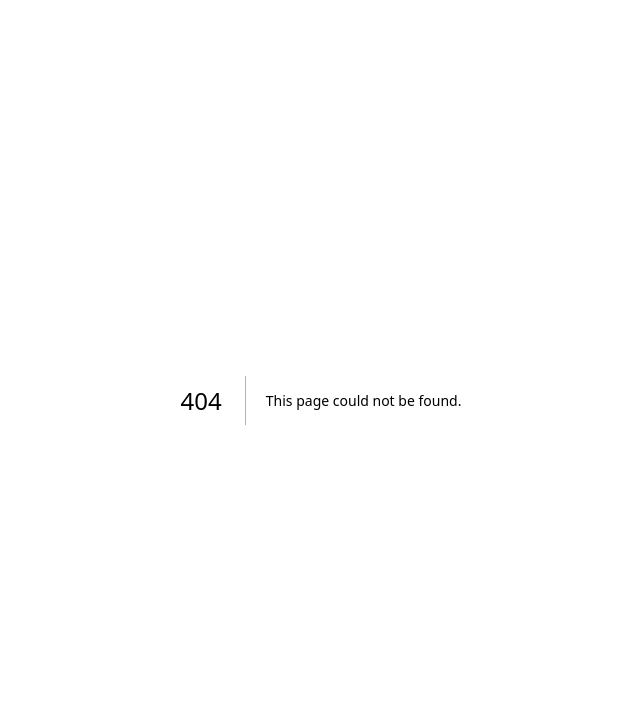
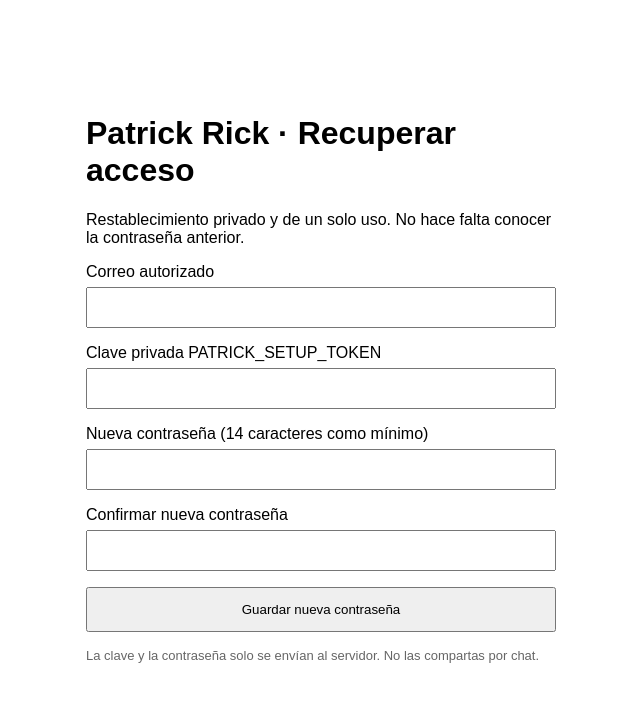
Before and after one commit to vodoogr/patrick-rick-social-agent, a Next.js app: page /recover in a window 1280 px wide. Before the commit this address had no page. Shown: the top 702 px of the page, without its empty margins (319-959 px from the left). Built offline with nearby package versions, Linux system fonts and the light colour scheme.

Commit message:
Add private one-use owner password recovery page

```diff
--- /dev/null
+++ b/app/recover/page.tsx
@@ -0,0 +1,85 @@
+"use client";
+
+import { useState, type FormEvent } from "react";
+
+export default function RecoverOwnerPage() {
+  const [email, setEmail] = useState("");
+  const [setupToken, setSetupToken] = useState("");
+  const [newPassword, setNewPassword] = useState("");
+  const [confirm, setConfirm] = useState("");
+  const [busy, setBusy] = useState(false);
+  const [done, setDone] = useState(false);
+  const [message, setMessage] = useState("");
+
+  async function submit(event: FormEvent<HTMLFormElement>) {
+    event.preventDefault();
+    if (newPassword !== confirm) {
+      setMessage("Las nuevas contraseñas no coinciden.");
+      return;
+    }
+    if (newPassword.length < 14 || newPassword.length > 128) {
+      setMessage("Usa una contraseña de entre 14 y 128 caracteres.");
+      return;
+    }
+    setBusy(true);
+    setMessage("");
+    try {
+      const response = await fetch("/api/owner-recovery", {
+        method: "POST",
+        credentials: "same-origin",
+        headers: { "Content-Type": "application/json" },
+        cache: "no-store",
+        referrerPolicy: "no-referrer",
+        body: JSON.stringify({ email, setupToken, newPassword }),
+      });
+      const payload: unknown = await response.json();
+      const text = payload && typeof payload === "object" &&
+        "message" in payload && typeof payload.message === "string"
+        ? payload.message : "No se ha podido completar la recuperación.";
+      setSetupToken("");
+      setNewPassword("");
+      setConfirm("");
+      setMessage(text);
+      if (response.ok) setDone(true);
+    } catch {
+      setMessage("No se ha podido conectar con el servidor.");
+      setSetupToken("");
+      setNewPassword("");
+      setConfirm("");
+    } finally {
+      setBusy(false);
+    }
+  }
+
+  const input: React.CSSProperties = { display: "block", boxSizing: "border-box", width: "100%", padding: 11, marginTop: 6 };
+
+  return (
+    <main style={{ maxWidth: 470, margin: "70px auto", padding: 24, fontFamily: "Arial,sans-serif" }}>
+      <h1>Patrick Rick · Recuperar acceso</h1>
+      <p>Restablecimiento privado y de un solo uso. No hace falta conocer la contraseña anterior.</p>
+      {!done ? (
+        <form onSubmit={submit} style={{ display: "grid", gap: 16 }} autoComplete="off">
+          <label>Correo autorizado
+            <input type="email" required value={email} onChange={e => setEmail(e.target.value)} style={input} autoComplete="username" />
+          </label>
+          <label>Clave privada PATRICK_SETUP_TOKEN
+            <input type="password" required value={setupToken} onChange={e => setSetupToken(e.target.value)} style={input} autoComplete="off" />
+          </label>
+          <label>Nueva contraseña (14 caracteres como mínimo)
+            <input type="password" required minLength={14} maxLength={128} value={newPassword} onChange={e => setNewPassword(e.target.value)} style={input} autoComplete="new-password" />
+          </label>
+          <label>Confirmar nueva contraseña
+            <input type="password" required minLength={14} maxLength={128} value={confirm} onChange={e => setConfirm(e.target.value)} style={input} autoComplete="new-password" />
+          </label>
+          <button type="submit" disabled={busy} style={{ padding: 13 }}>
+            {busy ? "Restableciendo…" : "Guardar nueva contraseña"}
+          </button>
+        </form>
+      ) : (
+        <p><a href="/sign-in">Ir a iniciar sesión</a></p>
+      )}
+      <p role="status">{message}</p>
+      <p style={{ fontSize: 13, color: "#666" }}>La clave y la contraseña solo se envían al servidor. No las compartas por chat.</p>
+    </main>
+  );
+}
```
